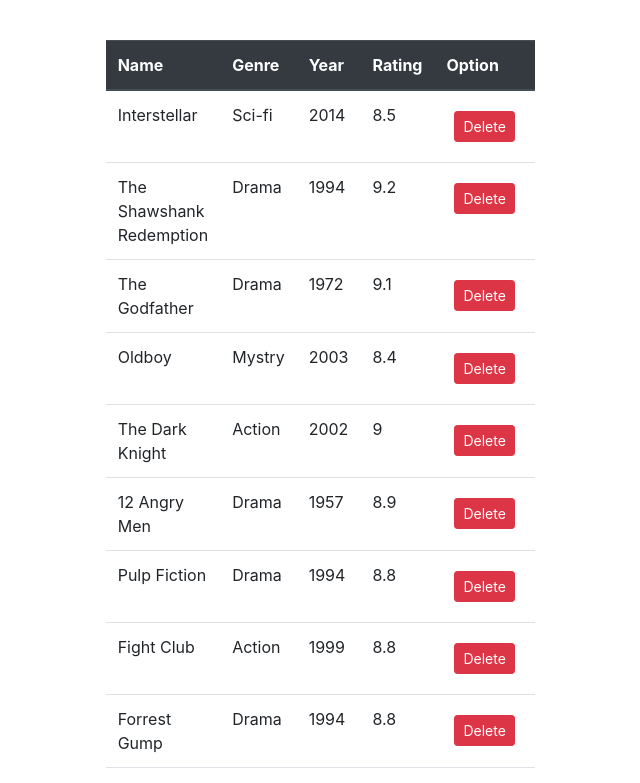
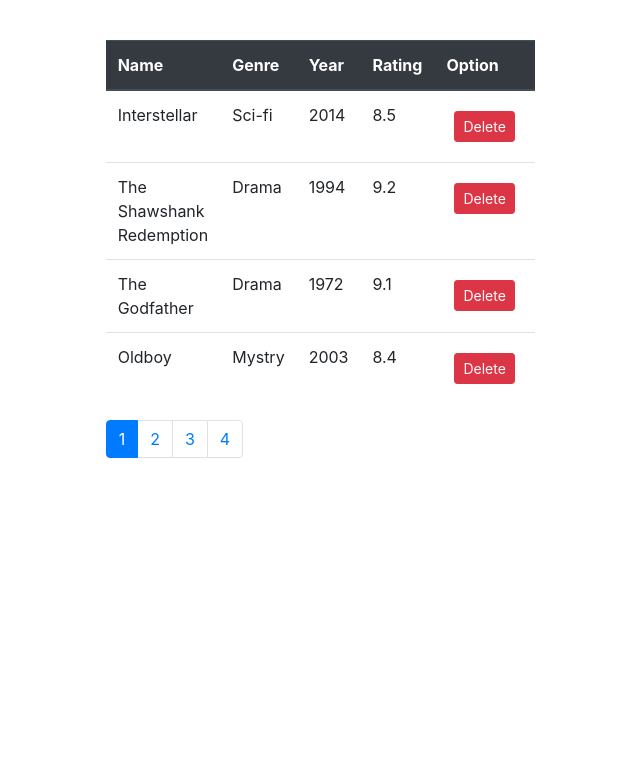
Before and after one commit to cisco-trash-code/movie_list_pagination_and_sorting, a React (Create React App) app: page / in a window 1280 px wide. Shown: the top 783 px of the page, without its empty margins (341-981 px from the left). Built offline with nearby package versions, Linux system fonts and the light colour scheme.

Commit message:
Implement paginate functionality.

```diff
--- a/src/App.js
+++ b/src/App.js
@@ -3,6 +3,7 @@ import './App.css';
 import { movie }  from './db/movieDB';
 import List from './components/list';
 import Pagination from './components/pagination';
+import { paginate } from './util/paginate';
 
 class App extends Component {
   state = {
@@ -11,10 +12,11 @@ class App extends Component {
     currentPage : 1
    }
   render() {
+    const paginateList = paginate(this.state.list, this.state.currentPage, this.state.itemsForPage);
     return (
       <div className='container-fluid'>
         <div className='col-4'>
-          <List onDelete={this.handleDelete} list={this.state.list}/>
+          <List onDelete={this.handleDelete} list={paginateList}/>
           <Pagination itemsForPage={this.state.itemsForPage} currentPage={this.state.currentPage} totalItems={this.state.list.length} onPressPag={this.handlePressPag}/>
         </div>
       </div>
--- /dev/null
+++ b/src/util/paginate.js
@@ -0,0 +1,6 @@
+import _ from 'lodash';
+
+export function paginate(list, pageNumber, itemsForPage){
+    const startIndex = (pageNumber -1)*itemsForPage;
+    return _(list).slice(startIndex).take(itemsForPage).value();
+}
```
